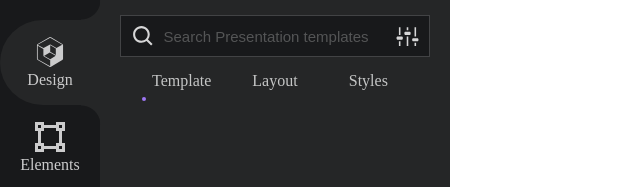
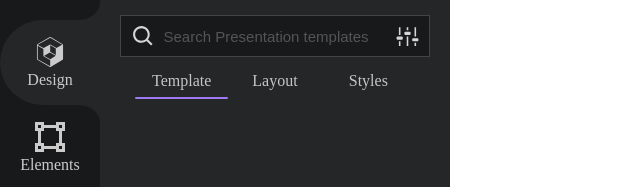
Before and after one commit to Texxy28/electron---react, a React app: page / in a window 1280 px wide. Shown: the top 187 px of the page, without its empty margins (0-640 px from the left). Built offline with nearby package versions, Linux system fonts and the light colour scheme.

Commit message:
arreglado el menú de opciones:)

```diff
--- a/src/components/OptionsMenu/OptionsMenu.css
+++ b/src/components/OptionsMenu/OptionsMenu.css
@@ -25,11 +25,10 @@
 }
 
 .optionsmenu_div-sub {
-  position: absolute;
+  position: fixed;
   background: #9e77f3;
   margin-top: 25px;
-  height: 4px;
-  width: 4px;
+  height: 2px;
   top: 72px;
   left: 0px;
   border-radius: 10px;
--- a/src/components/OptionsMenu/OptionsMenu.js
+++ b/src/components/OptionsMenu/OptionsMenu.js
@@ -13,9 +13,9 @@ const OptionsMenu = ({ options }) => {
         if (hola) {
             const holaRect = hola.getBoundingClientRect();
             const linea = document.querySelector('.optionsmenu_div-sub');
-            // linea.style.transform = `translateX(calc(${holaRect.left - holaRect.width}px))`;
-            // linea.style.width = `${holaRect.width}px`;
-            linea.style.left = `${holaRect.left - holaRect.width}px`
+            linea.style.transform = `translateX(calc(${holaRect.left}px))`;
+            console.log(holaRect.right, holaRect.left, holaRect.width);
+            linea.style.width = `${holaRect.width}px`;
         } else {
             console.log('no');
         }
@@ -45,11 +45,11 @@ const OptionsMenu = ({ options }) => {
                     )
                 })}
 
+                <div
+                    className='optionsmenu_div-sub'
+                ></div>
+
             </div>
-
-            <div
-                className='optionsmenu_div-sub'
-            ></div>
 
         </div>
 
```
Also changed, not shown: 1 other file (tests, documents, lock files or other folders).
